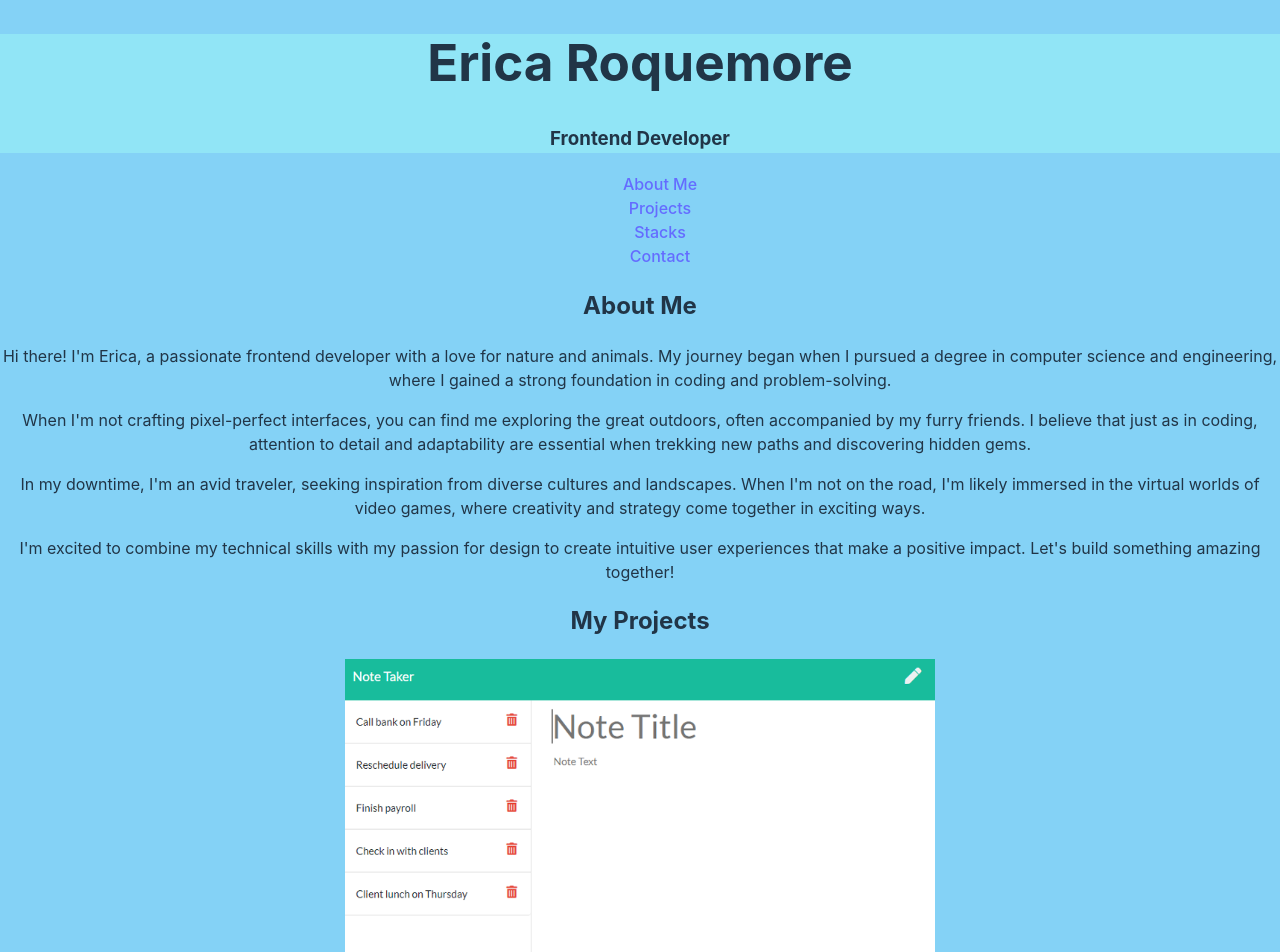
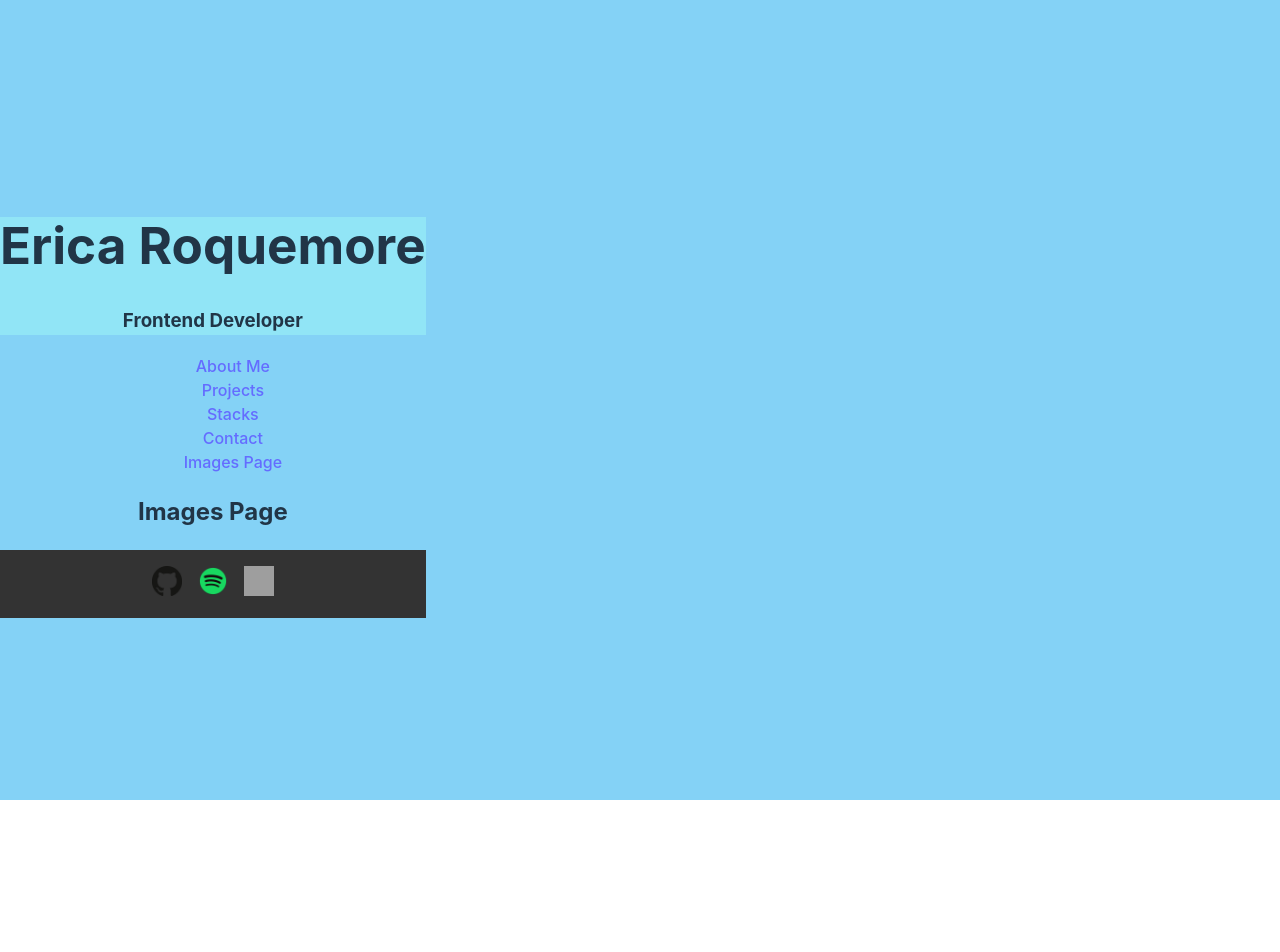
Before and after one commit to ricapi96/portfolio_23, a React (Vite) app: page /images in a window 1280 px wide. Shown: the top 952 px of the page. After the commit the page ends 800 px from the top, so only its background shows below. Built offline with nearby package versions, Linux system fonts and the light colour scheme; grey boxes are pictures that could not be loaded.

Commit message:
needs work!

```diff
--- a/package.json
+++ b/package.json
@@ -14,7 +14,8 @@
     "@fortawesome/free-brands-svg-icons": "^6.4.2",
     "@fortawesome/react-fontawesome": "^0.2.0",
     "react": "^18.2.0",
-    "react-dom": "^18.2.0"
+    "react-dom": "^18.2.0",
+    "react-router-dom": "^6.15.0"
   },
   "devDependencies": {
     "@types/react": "^18.2.15",
--- a/src/App.jsx
+++ b/src/App.jsx
@@ -1,5 +1,6 @@
 // src/App.jsx
 import React from 'react';
+import { BrowserRouter as Router, Routes, Route } from 'react-router-dom';
 import Header from './components/Header';
 import Navbar from './components/Navbar';
 import AboutMe from './components/AboutMe';
@@ -7,6 +8,7 @@ import ProjectCard from './components/ProjectCard';
 import Stacks from './components/Stacks';
 import Contact from './components/Contact';
 import Footer from './components/Footer';
+import ImagesPage from './pages/ImagesPage';
 import './App.css';
 
 function App() {
@@ -30,25 +32,17 @@ function App() {
 
   return (
     <div className="app">
-      <Header />
-      <Navbar />
-      <main>
-        <AboutMe />
-        <h2 id='projects'>My Projects</h2>
-        {projects.map((project, index) => (
-          <ProjectCard
-            key={index}
-            title={project.title}
-            description={project.description}
-            technologies={project.technologies}
-            imageUrl={project.imageUrl}
-            projectUrl={project.projectUrl}
-          />
-        ))}
-        <Stacks />
-        <Contact />
+      <Router>
+        <Header />
+        <Navbar />
+        <main>
+          {/* ... */}
+          <Routes>
+          <Route path="/images" element={<ImagesPage />} />
+          </Routes>
+        </main>
         <Footer />
-      </main>
+      </Router>
     </div>
   );
 }
--- a/src/components/Navbar.jsx
+++ b/src/components/Navbar.jsx
@@ -1,5 +1,6 @@
 // Navbar.jsx
 import React from 'react';
+import { NavLink } from 'react-router-dom';
 import './Navbar.css';
 
 function Navbar() {
@@ -10,6 +11,9 @@ function Navbar() {
         <li><a href="#projects">Projects</a></li>
         <li><a href="#stacks">Stacks</a></li>
         <li><a href="#contact">Contact</a></li>
+        <NavLink to="/images" className="navbar-link">
+        Images Page
+      </NavLink>
       </ul>
     </nav>
   );
--- /dev/null
+++ b/src/pages/ImagesPage.jsx
@@ -0,0 +1,12 @@
+import React from 'react';
+
+function ImagesPage() {
+  return (
+    <div>
+      <h2>Images Page</h2>
+
+    </div>
+  );
+}
+
+export default ImagesPage;
```
Also changed, not shown: 1 other file (tests, documents, lock files or other folders).
